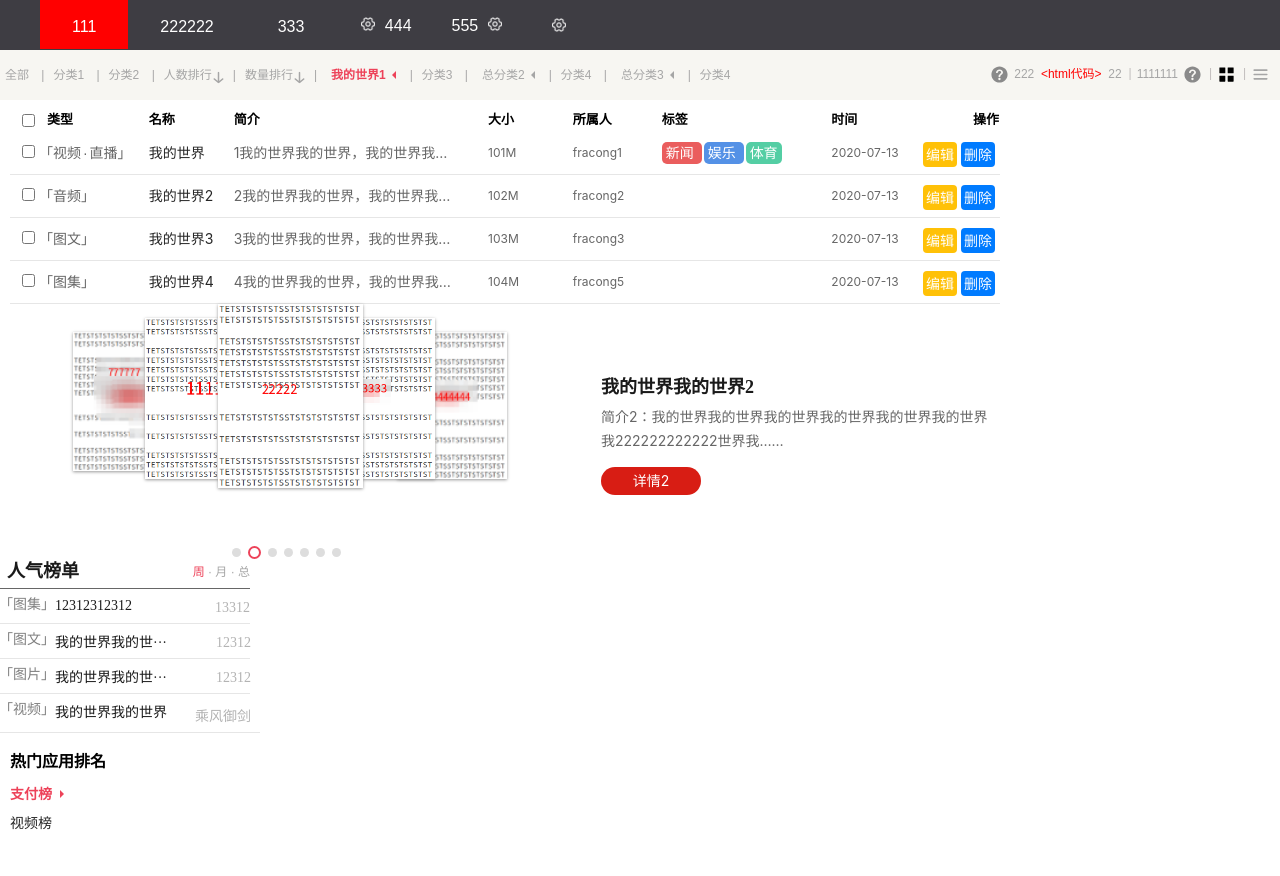
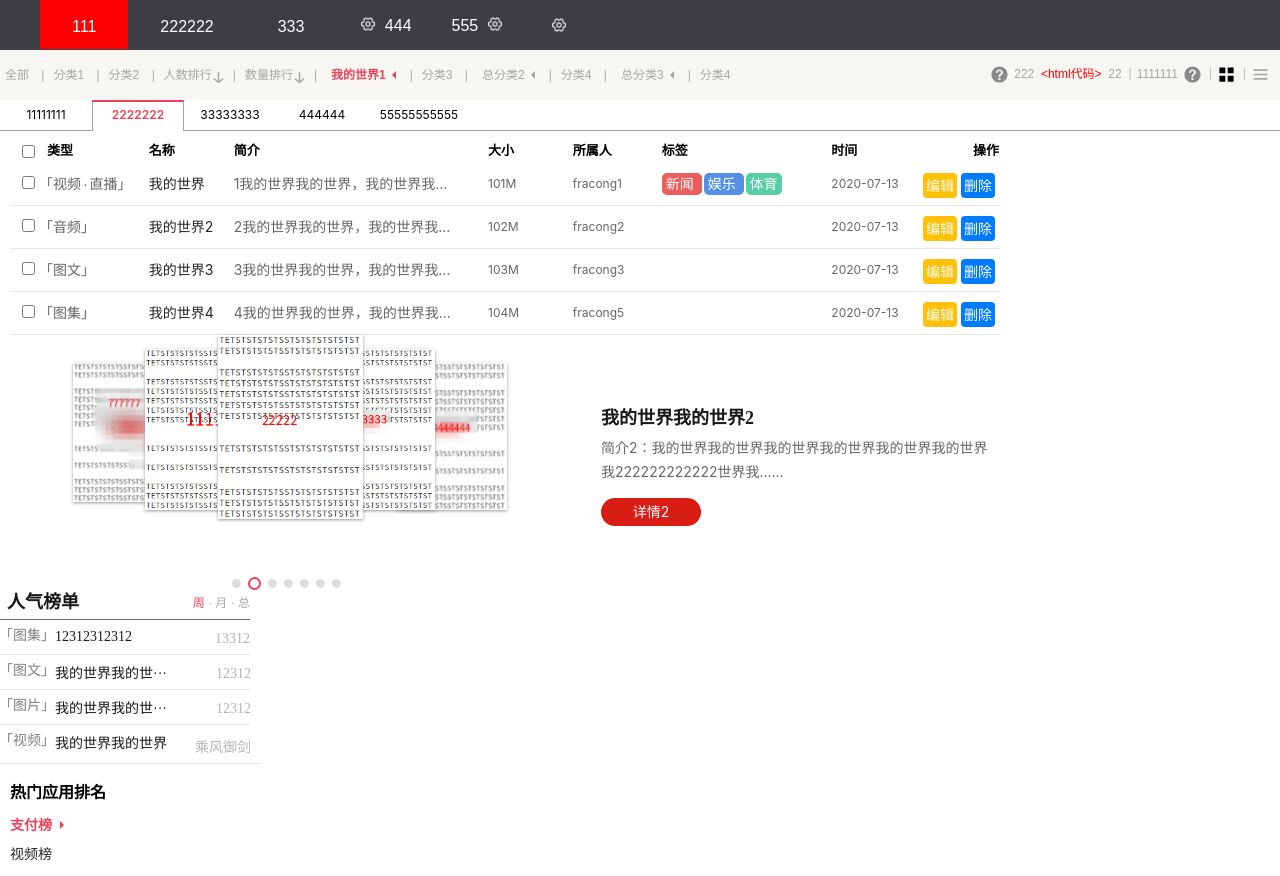
Before and after one commit to fracong/angular-web-component-utils, an Angular app: page / in a window 1280 px wide. Before the commit the page ends 845 px from the top, so only its background shows below. Built offline with nearby package versions, Linux system fonts and the light colour scheme.

Commit message:
add normal label page.

```diff
--- a/src/app/app.module.ts
+++ b/src/app/app.module.ts
@@ -21,6 +21,7 @@ import { NormalListComponent } from './list/normal-list/normal-list.component';
 import { NormalTableComponent } from './table/normal-table/normal-table.component';
 import { TransformHtmlPipe } from './pipe/transform-html.pipe';
 import { IconTipComponent } from './tip/icon-tip/icon-tip.component';
+import { NormalLabelPageComponent } from './label-page/normal-label-page/normal-label-page.component';
 
 @NgModule({
   declarations: [
@@ -36,7 +37,8 @@ import { IconTipComponent } from './tip/icon-tip/icon-tip.component';
     NormalListComponent,
     NormalTableComponent,
     TransformHtmlPipe,
-    IconTipComponent
+    IconTipComponent,
+    NormalLabelPageComponent
   ],
   imports: [
     BrowserModule,
--- a/src/app/index/index.component.html
+++ b/src/app/index/index.component.html
@@ -2,7 +2,7 @@
  * @Author: fracong
  * @Date: 2020-08-18 10:36:47
  * @LastEditors: fracong
- * @LastEditTime: 2020-08-31 15:21:08
+ * @LastEditTime: 2020-09-03 13:48:09
 -->
 <div class="fc-util">
     <div class="fc-top">
@@ -10,6 +10,10 @@
         <app-nav-category [navItemList]="categoryNavList" [navInfo]="categoryNavInfo" (categoryNavNode)="changeCategoryNavList($event)"></app-nav-category>
     </div>
     <div class="fc-bottom">
+        <app-normal-label-page [listInfo]="listInfo" (labelPageNode)="labelPageBack($event)">
+
+            <div>aaaaaaaaaaaaaaaaaa</div>
+        </app-normal-label-page>
         <app-normal-list #normalList [listInfo]="normalListInfo" [tableList]="normalTableList" [fieldList]="normalFieldList" (tableButtonClick)="clickBackInfo($event)"></app-normal-list>
         <app-carousel-normal [carouselInfo]="carouselInfo" [carouselItemList] = "carouselItemList"></app-carousel-normal>
         <app-ranking-list
--- a/src/app/index/index.component.ts
+++ b/src/app/index/index.component.ts
@@ -2,7 +2,7 @@
  * @Author: fracong
  * @Date: 2020-08-18 10:36:47
  * @LastEditors: fracong
- * @LastEditTime: 2020-09-02 17:39:22
+ * @LastEditTime: 2020-09-03 14:39:51
  */
 import { Component, OnInit, ViewChild } from '@angular/core';
 import { NormalListComponent } from '../list/normal-list/normal-list.component';
@@ -27,6 +27,7 @@ export class IndexComponent implements OnInit {
   normalListInfo: any;
   normalTableList: any;
   normalFieldList: any;
+  listInfo: any;
 
   constructor() { }
 
@@ -211,7 +212,7 @@ export class IndexComponent implements OnInit {
           iconInfo:{
             iconUrl: 'assets/fonts/icons/question.svg',
             iconTip: '我的世界我的世界2,我的世界我的世界2',
-            tipPosition:'top',
+            tipPosition:'bottom',
           }
         },
         {
@@ -636,7 +637,43 @@ export class IndexComponent implements OnInit {
         time: '2020-07-13',
       }
     ];
+
+    this.listInfo = {
+      labelPageType: 'normal',
+      activeItemKey: 2,
+      // height:'30px',
+      // activeColor: '#ed4259',
+      // fontSize: '14px',
+      labelList: [
+        {
+          key: 1,
+          title: '11111111',
+          width: '80px',
+        },
+        {
+          key: 2,
+          title: '2222222',
+          width: '80px',
+        },
+        {
+          key: 3,
+          title: '33333333',
+          width: '80px',
+        },
+        {
+          key: 4,
+          title: '444444',
+          width: '80px',
+        },
+        {
+          key: 5,
+          title: '55555555555',
+          width: '90px',
+        }
+      ],
+    };
   }
+
 
   changeNavList(e: any) {
     console.info(e)
@@ -660,4 +697,8 @@ export class IndexComponent implements OnInit {
   getNormalListCheckedKeyList(){
     console.info(this.normalList.getCheckedKeyList());
   }
+
+  labelPageBack(e: any){
+    console.info(e);
+  }
 }
--- /dev/null
+++ b/src/app/label-page/normal-label-page/normal-label-page.component.html
@@ -0,0 +1,19 @@
+<!--
+ * @Author: fracong
+ * @Date: 2020-09-03 10:47:11
+ * @LastEditors: fracong
+ * @LastEditTime: 2020-09-03 14:26:02
+-->
+<ng-container>
+    <div class="fc-util-label-page" [ngStyle]="{'height': listInfo.height}">
+        <div class="label-item" *ngFor="let item of listInfo.labelList" [ngClass]="{'active': listInfo.activeItemKey == item.key}"
+            [ngStyle]="{'border-top-color': listInfo.activeItemKey == item.key? listInfo.activeColor: ''}"(click)="changeLabel(item.key);">
+            <div class="item-font" (mouseover)="isHover=true;remarkKey=item.key;" (mouseleave)="isHover=false;remarkKey=item.key;"
+                [ngStyle]="{'width': item.width, 'height': listInfo.height?(listInfo.height.replace('px','')-1 +'px'):'','font-size':listInfo.fontSize?listInfo.fontSize:'',
+                    'color': (listInfo.activeItemKey == item.key)? listInfo.activeColor: '',
+                    'color': (isHover == true && remarkKey == item.key && listInfo.activeItemKey != item.key)? listInfo.activeColor: ''}">
+                {{item.title}}
+            </div>
+        </div>
+    </div>
+</ng-container>
--- /dev/null
+++ b/src/app/label-page/normal-label-page/normal-label-page.component.scss
@@ -0,0 +1,27 @@
+:host::ng-deep .fc-util-label-page{
+    border-bottom: #a6a6a6 1px solid;
+    height: 30px;
+    .label-item{
+        cursor: pointer;
+        display: inline-block;
+        border-top: transparent 2px solid;
+        border-right: transparent 1px solid;
+        border-left: transparent 1px solid;
+        .item-font{
+            font: 12px/25px '-apple-system',Simsun;
+            height: 29px;
+            margin: 0 5px;
+            text-align: center;
+        }
+    }
+    .label-item.active{
+        background-color: #fff;
+        border-top: #ed4259 2px solid;
+        border-right: #a6a6a6 1px solid;
+        border-left: #a6a6a6 1px solid;
+        .item-font{
+            font-weight: 600;
+            color: #ed4259;
+        }
+    }
+}
--- /dev/null
+++ b/src/app/label-page/normal-label-page/normal-label-page.component.ts
@@ -0,0 +1,40 @@
+/*
+ * @Author: fracong
+ * @Date: 2020-09-03 10:47:11
+ * @LastEditors: fracong
+ * @LastEditTime: 2020-09-03 14:34:56
+ */
+import { Component, OnInit, Input, Output, EventEmitter } from '@angular/core';
+import { LabelPageInfo } from 'src/app/model/label-page/normal-label-page.model';
+
+@Component({
+  selector: 'app-normal-label-page',
+  templateUrl: './normal-label-page.component.html',
+  styleUrls: ['./normal-label-page.component.scss']
+})
+export class NormalLabelPageComponent implements OnInit {
+
+  @Input('listInfo') listInfo: LabelPageInfo;
+  @Output('labelPageNode') labelPageNode = new EventEmitter<any>();
+  isHover:boolean;
+  remarkKey: number;
+
+  constructor() { }
+
+  ngOnInit() {
+    if (this.listInfo.activeItemKey  == undefined) {
+      throw new Error("The activeItemKey of the [app-normal-label-page] must be have.");
+    }
+  }
+
+  changeLabel(key: number) {
+    if(this.listInfo.activeItemKey == key) return;
+    this.listInfo.activeItemKey = key;
+    let backInfo = {
+      labelPageType: this.listInfo.labelPageType,
+      activeItemKey: key,
+    }
+    this.labelPageNode.emit(backInfo);
+  }
+
+}
--- /dev/null
+++ b/src/app/model/label-page/normal-label-page.model.ts
@@ -0,0 +1,20 @@
+/*
+ * @Author: fracong
+ * @Date: 2020-09-03 13:40:49
+ * @LastEditors: fracong
+ * @LastEditTime: 2020-09-03 14:29:06
+ */
+export class LabelPageInfo{
+    labelPageType: string;
+    height: string; // defualt is 30px, must > 25px
+    activeItemKey: number;
+    activeColor: string; // defualt is #ed4259
+    fontSize: string; // defualt is 12px
+    labelList: Array<LabelPageItem>;
+}
+
+export class LabelPageItem{
+    key: number;
+    title: string;
+    width: string;// px
+}
--- a/src/app/model/nav-style/nav-style.model.ts
+++ b/src/app/model/nav-style/nav-style.model.ts
@@ -2,7 +2,7 @@
  * @Author: fracong
  * @Date: 2020-08-18 11:43:03
  * @LastEditors: fracong
- * @LastEditTime: 2020-09-02 17:58:22
+ * @LastEditTime: 2020-09-03 10:18:50
  */
 export class NavInfo{
     navType:string;
@@ -46,7 +46,7 @@ export class RightItem{
     type: string;
     key: number;
     title: string;
-    position: string;// left or right, defualt is right.
+    position: string;// left or right, defualt is right; if no have icon, the value is '', and the iconInfo is none.
     iconInfo: IconInfo;
 }
 
--- a/src/app/nav/nav-category/nav-category.component.scss
+++ b/src/app/nav/nav-category/nav-category.component.scss
@@ -1,7 +1,5 @@
 :host::ng-deep .fc-util-category-nav{
-    // width: calc(100%-12px);
     position: relative;
-    // padding-left: 12px;
     .nav-left-item{
         position: absolute;
         left: 0;
```
